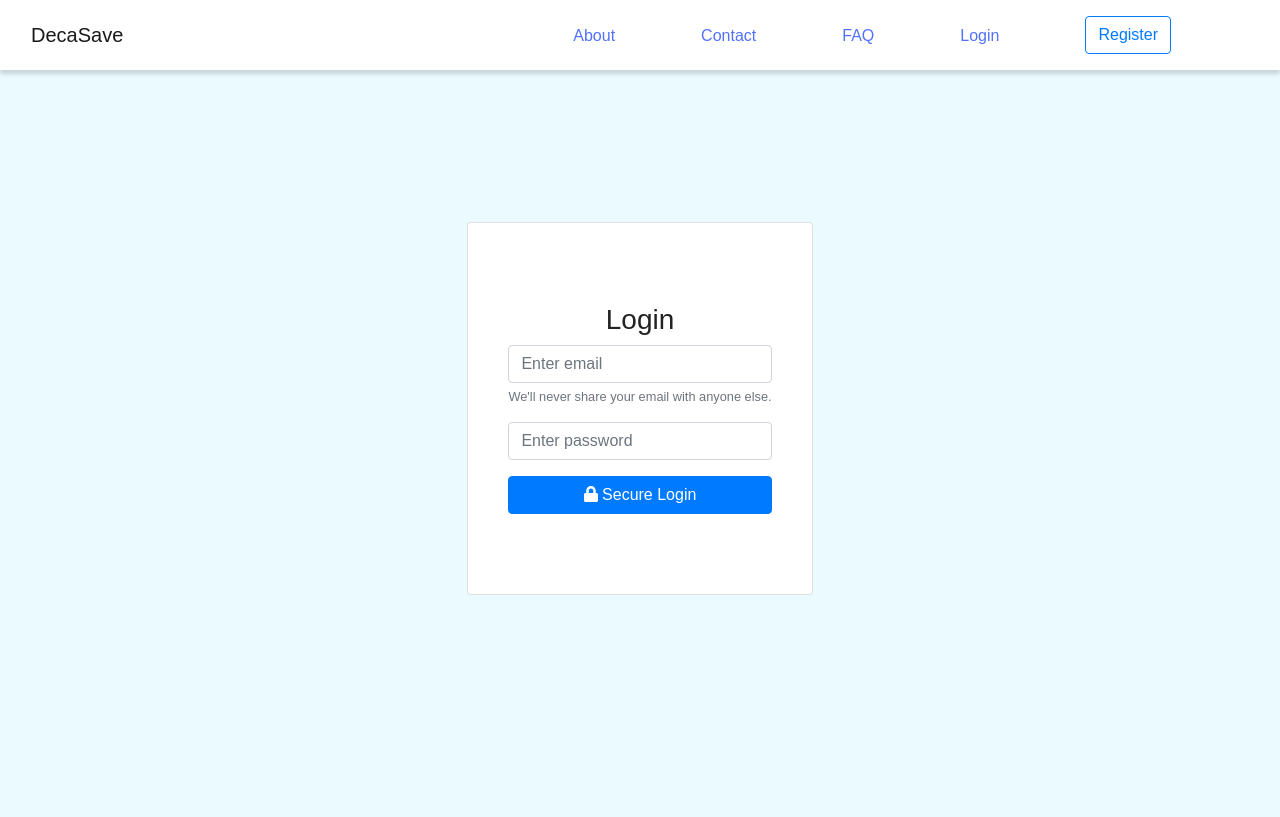
After one commit to wptechprodigy/decasave, a Flask app: template templates/login.html in a window 1280 px wide. The commit adds this page. Run offline with Flask 2, Linux system fonts and the light colour scheme; the template is opened without the code that fills it, so the values that code supplies are empty; some libraries are stand-ins or nearby versions.

Commit message:
add login page

```diff
--- a/static/style.css
+++ b/static/style.css
@@ -1,8 +1,15 @@
+* {
+  margin: 0;
+  padding: 0;
+  box-sizing: border-box;
+}
+
 html, body{
     height: 100%;
     width: 100%;
     font-family: "Poppins", sans-serif;
     color: #222;
+    background-color: #eafaff;
   }
   .nav-spacing{
     text-align: left;
@@ -24,3 +31,13 @@ html, body{
   .txt-color:hover{
       color: #5ce1e6 !important;
   }
+
+  .login-container {
+    margin: 0 auto;
+    padding-top: 10%;
+  }
+
+  form {
+    padding: 5rem 2.5rem;
+    margin: 20% auto;
+  }
--- /dev/null
+++ b/templates/login.html
@@ -0,0 +1,54 @@
+<!DOCTYPE html>
+<html lang="en">
+<head>
+  <meta charset="UTF-8">
+    <meta name="viewport" content="width=device-width, initial-scale=1.0">
+    <meta http-equiv="X-UA-Compatible" content="ie=edge">
+    <link rel="stylesheet" href="https://maxcdn.bootstrapcdn.com/bootstrap/4.0.0/css/bootstrap.min.css"
+    integrity="sha384-Gn5384xqQ1aoWXA+058RXPxPg6fy4IWvTNh0E263XmFcJlSAwiGgFAW/dAiS6JXm" crossorigin="anonymous">
+    <link rel="stylesheet" href=" https://use.fontawesome.com/releases/v5.0.7/css/all.css">
+    <link rel="stylesheet" href="../static/style.css">
+    <title>DecaSave: Login</title>
+</head>
+<body>
+  <header>
+      <nav class="navbar navbar-expand-md navbar-light nav-styling fixed-top justify-content-center">
+      <div class="container-fluid">
+          <a class="navbar-brand" href="#">DecaSave</a>
+          <button class="navbar-toggler" type="button" data-toggle="collapse" data-target="#navbarResponsive">
+              <span class="navbar-toggler-icon"></span>
+          </button>
+          <div class="collapse navbar-collapse" id="navbarResponsive">
+              <ul class="navbar-nav ml-auto">
+                  <li class="nav-item top-space nav-spacing"><a class="nav-link txt-color" href="#">About</a></li>
+                  <li class="nav-item top-space nav-spacing"><a class="nav-link txt-color" href="#contact">Contact</a></li>
+                  <li class="nav-item top-space nav-spacing"><a class="nav-link txt-color" href="#faq">FAQ</a></li>
+                  <li class="nav-item top-space nav-spacing"><a class="nav-link txt-color" href="#login">Login</a></li>
+                  <li class="nav-item nav-spacing"><a class="nav-link txt-color" href="#register"><button  type="button" class="btn btn-outline-primary btn-color">Register</button></a></li>
+              </ul>
+          </div>
+      </div>
+      </nav>
+  </header>
+  <div class="container" id="login-container">
+    <div class="d-flex justify-content-center">
+      <form class="card">
+        <h3 class="text-center">Login</h3>
+        <div class="form-group">
+          <input type="email" class="form-control" id="email" aria-describedby="email" placeholder="Enter email">
+          <small id="email" class="form-text text-muted">We'll never share your email with anyone else.</small>
+        </div>
+        <div class="form-group">
+          <input type="password" class="form-control" id="password" placeholder="Enter password">
+        </div>
+        <button type="submit" class="btn btn-primary"><i class="fas fa-lock"></i> Secure Login</button>
+      </form>
+    </div>
+  </div>
+
+  <script src="https://code.jquery.com/jquery-3.4.1.min.js" integrity="sha256-CSXorXvZcTkaix6Yvo6HppcZGetbYMGWSFlBw8HfCJo=" crossorigin="anonymous"></script>
+  <script src="https://cdnjs.cloudflare.com/ajax/libs/popper.js/1.12.9/umd/popper.min.js" integrity="sha384-ApNbgh9B+Y1QKtv3Rn7W3mgPxhU9K/ScQsAP7hUibX39j7fakFPskvXusvfa0b4Q" crossorigin="anonymous"></script>
+  <script src="https://maxcdn.bootstrapcdn.com/bootstrap/4.0.0/js/bootstrap.min.js" integrity="sha384-JZR6Spejh4U02d8jOt6vLEHfe/JQGiRRSQQxSfFWpi1MquVdAyjUar5+76PVCmYl" crossorigin="anonymous"></script>
+  <script src="https://use.fontawesome.com/releases/v5.0.8/js/all.js"></script>
+</body>
+</html>
```
Also changed, not shown: 1 other file.
